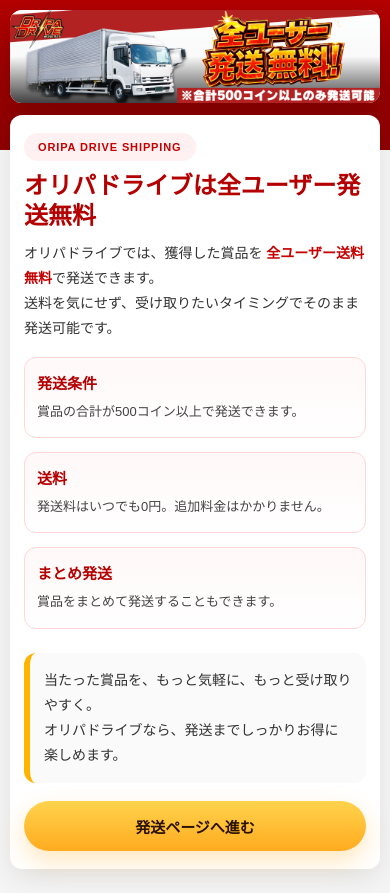
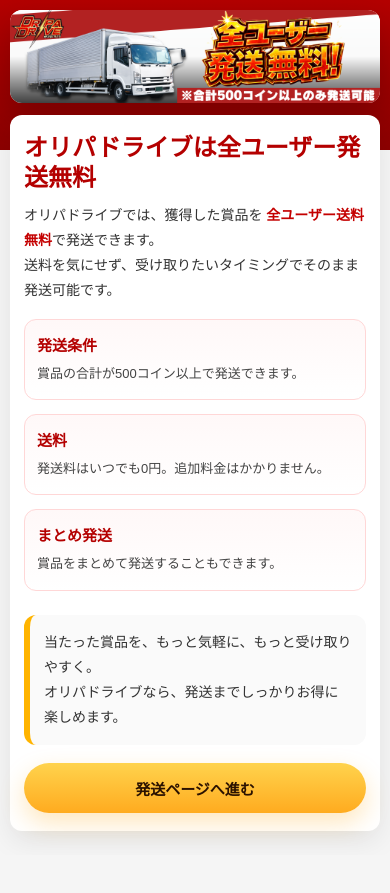
Before and after one commit to oripadrive/campaign1, a plain HTML site: page shipping.html in a window 390 px wide. After the commit the page ends 855 px from the top, so only its background shows below. Drawn offline with Linux system fonts and the light colour scheme.

Commit message:
remove shipping label

```diff
--- a/shipping.html
+++ b/shipping.html
@@ -65,18 +65,6 @@
       border-radius: 18px;
       padding: 30px;
       box-shadow: 0 10px 28px rgba(0, 0, 0, 0.08);
-    }
-
-    .shipping-kicker {
-      display: inline-block;
-      margin-bottom: 14px;
-      padding: 8px 14px;
-      border-radius: 999px;
-      background: #fff1f1;
-      color: #c40000;
-      font-size: 12px;
-      font-weight: 800;
-      letter-spacing: 0.08em;
     }
 
     .shipping-title {
@@ -188,11 +176,6 @@
         padding: 18px 14px;
       }
 
-      .shipping-kicker {
-        margin-bottom: 10px;
-        font-size: 11px;
-      }
-
       .shipping-title {
         font-size: 24px;
         margin-bottom: 10px;
@@ -248,8 +231,6 @@
       </div>
 
       <section class="shipping-content">
-        <div class="shipping-kicker">ORIPA DRIVE SHIPPING</div>
-
         <h1 class="shipping-title">オリパドライブは全ユーザー発送無料</h1>
 
         <p class="shipping-lead">
```
